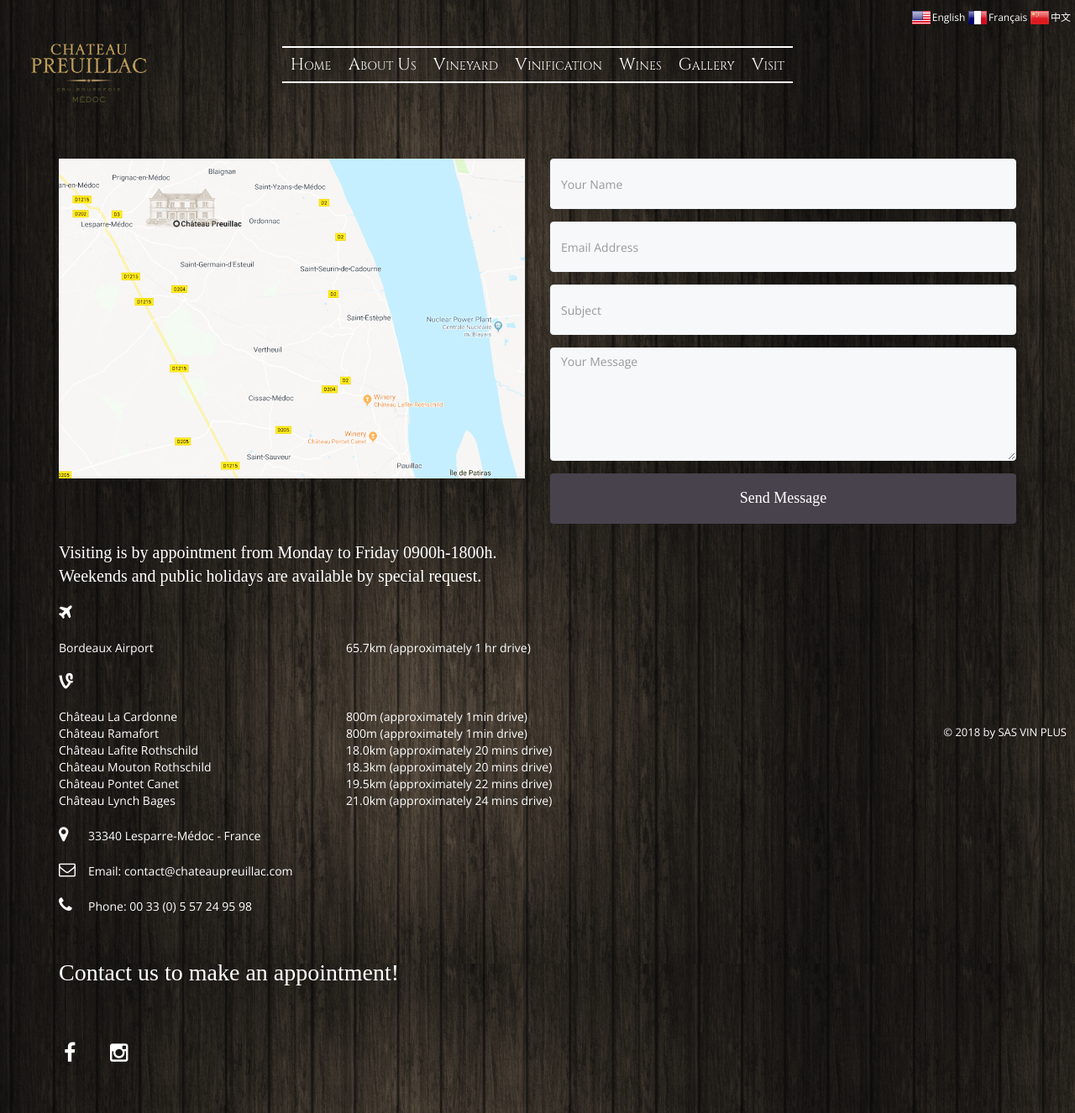
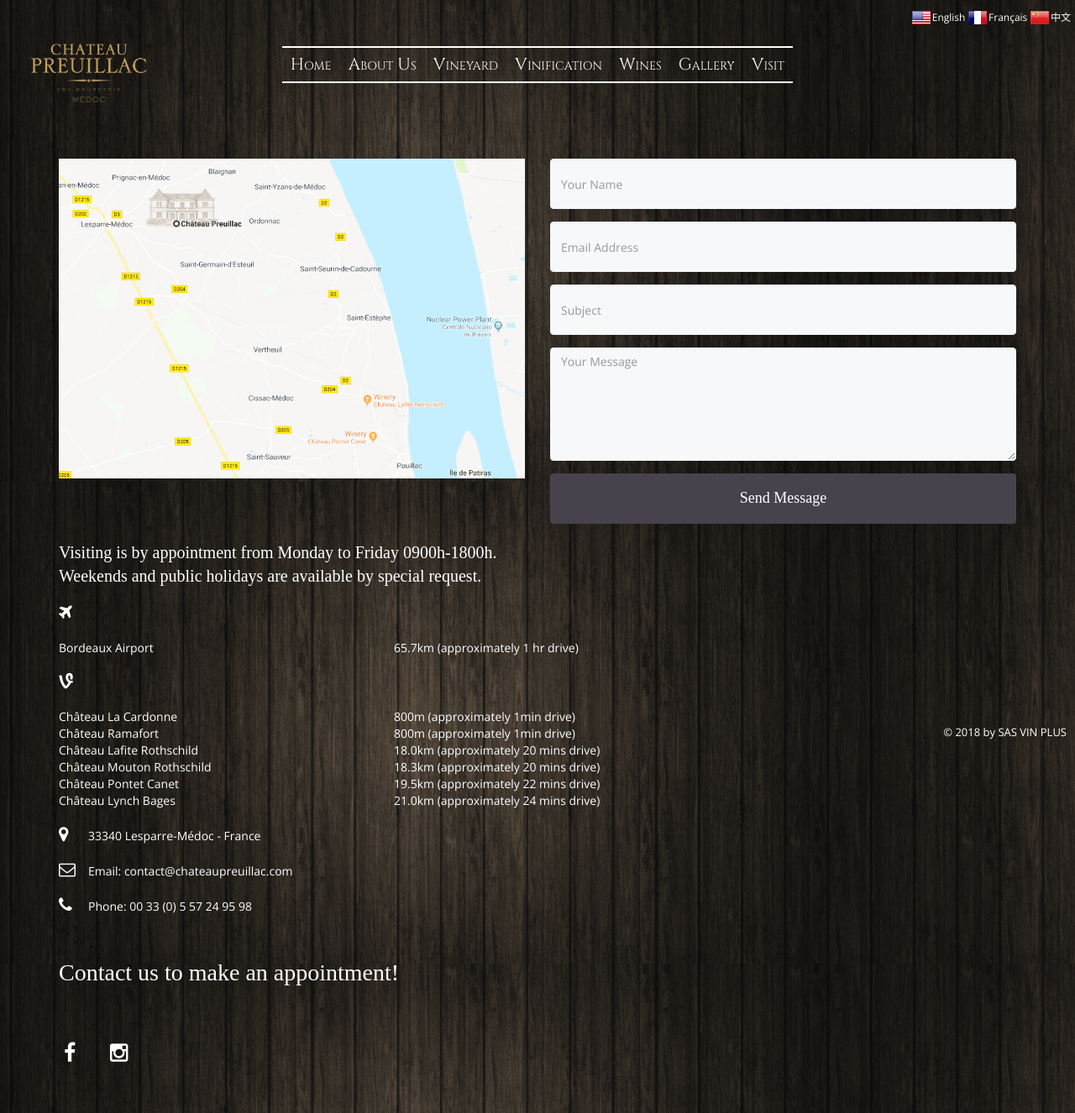
Before and after one commit to lyenchen/preuillac, a Jekyll site: the page built from contact.html, in a window 1280 px wide. Shown: the whole page at 84% size. Built offline with Jekyll 4.4.1, drawn with Linux system fonts in a browser that asks for light colours; nearby versions of some CDN libraries; some web fonts are replaced; comment, search, counter and statistics services are not loaded.

Commit message:
20190209

```diff
--- a/_includes/contact-info.html
+++ b/_includes/contact-info.html
@@ -7,10 +7,10 @@
     <i class="fa fa-plane"></i>
   </li>
   <li>
-    <table width="70%">
+    <table width="100%">
       <tr>
-        <td width="30%">Bordeaux Airport</td>
-        <td width="40%">65.7km (approximately 1 hr drive)</td>
+        <td width="35%">Bordeaux Airport</td>
+        <td width="65%">65.7km (approximately 1 hr drive)</td>
       </tr>
     </table>
   </li>
@@ -18,30 +18,30 @@
     <i class="fa fa-vine"></i>
   </li>
   <li>
-    <table width="70%">
+    <table width="100%">
       <tr>
-        <td width="30%">Château La Cardonne</td>
-        <td width="40%">800m (approximately 1min drive)</td>
+        <td width="35%">Château La Cardonne</td>
+        <td width="65%">800m (approximately 1min drive)</td>
       </tr>
       <tr>
-        <td width="30%">Château Ramafort</td>
-        <td width="40%">800m (approximately 1min drive)</td>
+        <td width="35%">Château Ramafort</td>
+        <td width="65%">800m (approximately 1min drive)</td>
       </tr>
       <tr>
-        <td width="30%">Château Lafite  Rothschild</td>
-        <td width="40%">18.0km (approximately 20 mins drive)</td>
+        <td width="35%">Château Lafite  Rothschild</td>
+        <td width="65%">18.0km (approximately 20 mins drive)</td>
       </tr>
       <tr>
-        <td width="30%">Château Mouton Rothschild</td>
-        <td width="40%">18.3km (approximately 20 mins drive)</td>
+        <td width="35%">Château Mouton Rothschild</td>
+        <td width="65%">18.3km (approximately 20 mins drive)</td>
       </tr>
       <tr>
-        <td width="30%">Château Pontet Canet</td>
-        <td width="40%">19.5km (approximately 22 mins drive)</td>
+        <td width="35%">Château Pontet Canet</td>
+        <td width="65%">19.5km (approximately 22 mins drive)</td>
       </tr>
       <tr>
-        <td width="30%">Château Lynch Bages</td>
-        <td width="40%">21.0km (approximately 24 mins drive)</td>
+        <td width="35%">Château Lynch Bages</td>
+        <td width="65%">21.0km (approximately 24 mins drive)</td>
       </tr>
     </table>
   </li>
```
